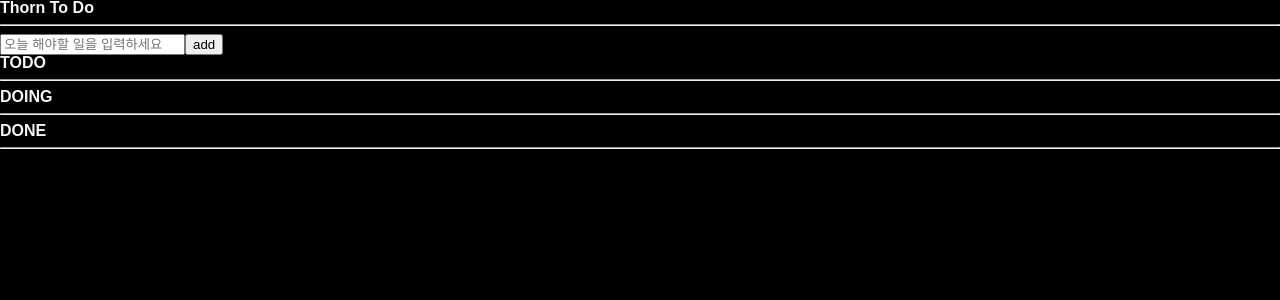
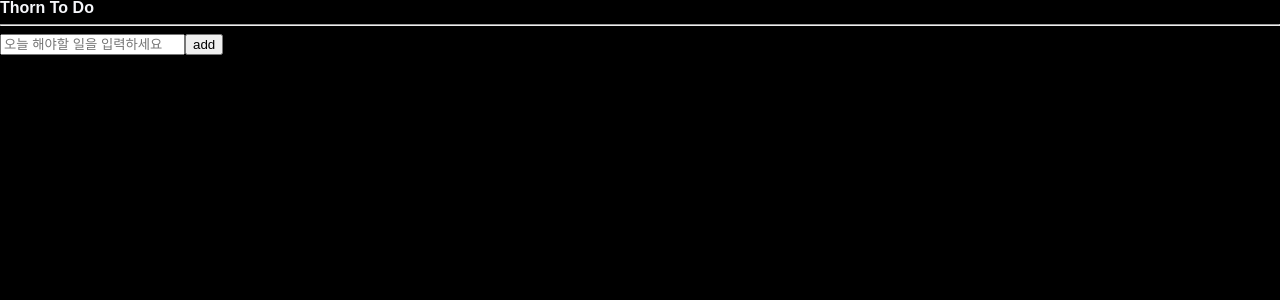
Before and after one commit to xowoony/thorn-to-do, a React (Create React App) app: page / in a window 1280 px wide. Shown: the top 300 px of the page. Built offline with nearby package versions, Linux system fonts and the light colour scheme.

Commit message:
select 만들어 주기 전

```diff
--- a/src/components/ToDoList.tsx
+++ b/src/components/ToDoList.tsx
@@ -1,7 +1,7 @@
 import { useRecoilValue } from "recoil";
 import CreateToDo from "./CreateToDo";
-import { toDoSelector, toDoState } from "./atoms";
-import ToDo from "./ToDo";
+import { toDoSelector } from "./atoms";
+
 
 function ToDoList() {
    // 배열 안의 배열을 선택하려면 이렇게 배열을 열고 순서대로 이름을 지정하면 된다.
@@ -12,27 +12,7 @@ function ToDoList() {
       <h1>Thorn To Do</h1>
       <hr />
       <CreateToDo />
-      <h2>TODO</h2>
-      <ul>
-        {toDo.map((toDo) => (
-          <ToDo key={toDo.id} {...toDo} />
-        ))}
-      </ul>
-      <hr />
-      <h2>DOING</h2>
-      <ul>
-        {doing.map((toDo) => (
-          <ToDo key={toDo.id} {...toDo} />
-        ))}
-      </ul>
-      <hr />
-      <h2>DONE</h2>
-      <ul>
-        {done.map((toDo) => (
-          <ToDo key={toDo.id} {...toDo} />
-        ))}
-      </ul>
-      <hr />
+
     </div>
   );
 }
--- a/src/components/atoms.tsx
+++ b/src/components/atoms.tsx
@@ -6,6 +6,12 @@ export interface IToDo {
   category: "TODO" | "DOING" | "DONE";
 }
 
+// categoryState
+export const categoryState = atom({
+  key: "category",
+  default: "TODO",
+});
+
 export const toDoState = atom<IToDo[]>({
   key: "toDo",
   default: [],
@@ -13,6 +19,9 @@ export const toDoState = atom<IToDo[]>({
 
 // selector
 // 이제 atom에서 값을 받아오지 않게되고 selector에서 값을 받아오게 된다.
+// 그리고 selector는 atom을 받아서 그 atom을 변형하는 것이다.
+// selector는 atom에서 뭉쳐있는 toDo를 분류하고 있다.
+// 세개의 value를 리턴한다. (그 value들은 ToDoList.tsx 에서 잡고)
 export const toDoSelector = selector({
   key: "toDoSelector",
   get: ({ get }) => {
```
